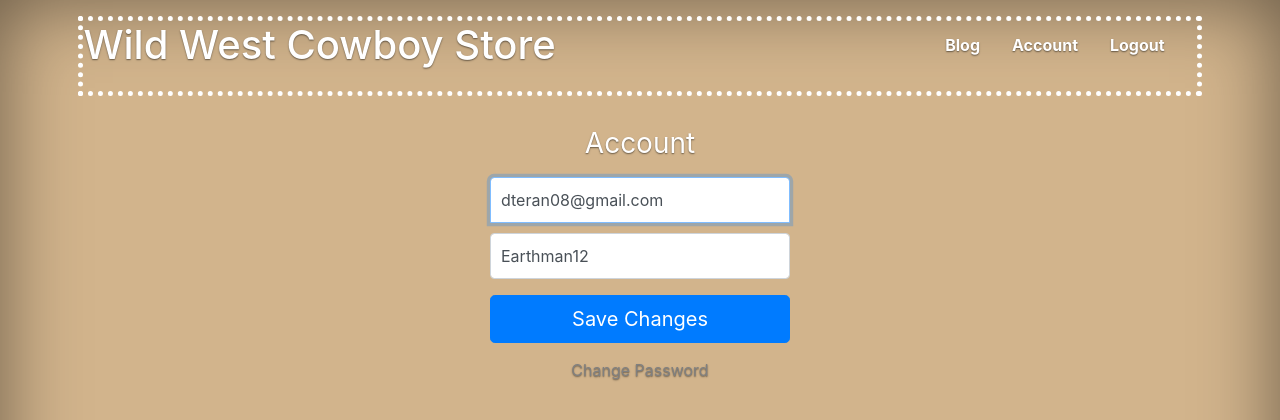
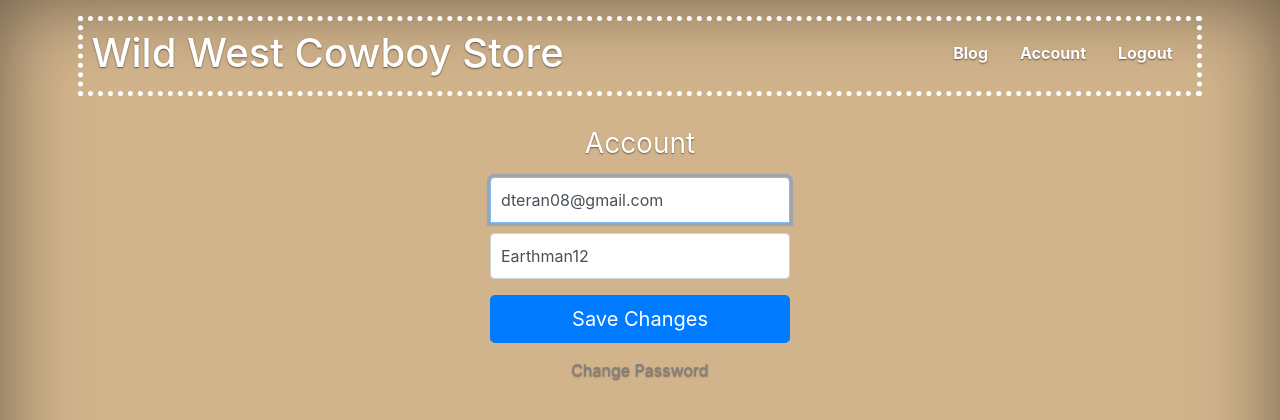
Before and after one commit to Earthman12/wild_west_cowboy_store_site, a Django app: page /account/ in a window 1280 px wide. Shown: the top 420 px of the page. Run offline with Django 3.2, Linux system fonts and the light colour scheme; a user stored in the database is signed in; data comes from the database, SQL or seed files in the repository; some libraries are stand-ins or nearby versions.

Commit message:
Update header.html

```diff
--- a/templates/snippets/header.html
+++ b/templates/snippets/header.html
@@ -36,9 +36,6 @@
     /*
     * Header
     */
-    .masthead {
-    margin-bottom: 2rem;
-    }
 
     .masthead-brand {
     color: #fff;
@@ -64,10 +61,10 @@
     <header class="masthead mb-auto">
         <div class = "cover-container">
             <h1>
-                <a class = "masthead-brand float-left" href = "{% url 'home' %}">Wild West Cowboy Store</a>
+                <a class = "masthead-brand float-left p-2" href = "{% url 'home' %}">Wild West Cowboy Store</a>
             </h1>
 
-            <nav class="nav nav-masthead float-right d-flex flex-row px-3">
+            <nav class="nav nav-masthead float-right d-flex flex-row p-2">
                 {% if request.user.is_authenticated %}
                     <a class="nav-link px-3" href = "{% url 'blog:blog_home' %}">Blog</a>
                     <a class="nav-link px-3" href = "{% url 'account' %}">Account</a>
```
